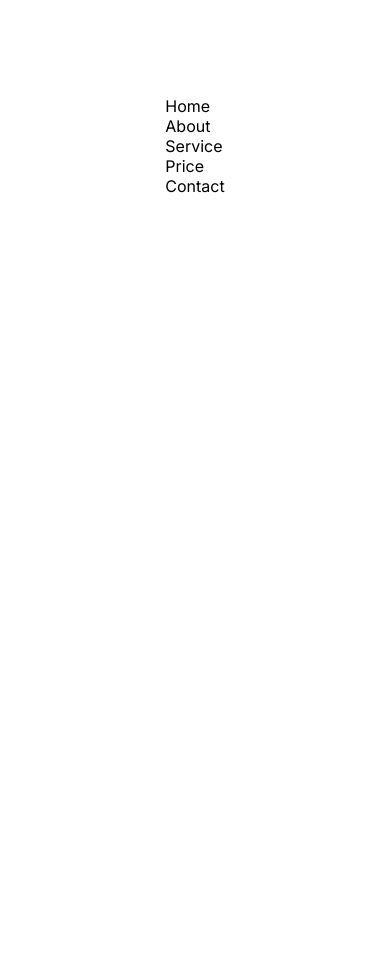
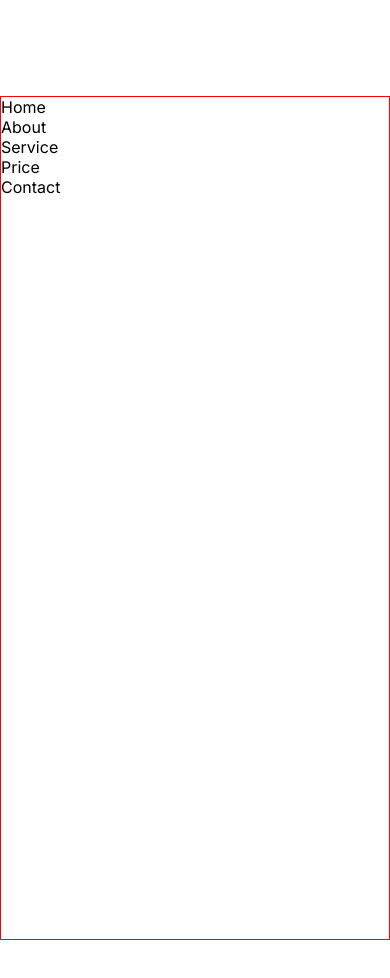
Before and after one commit to kohta9521/Tunify_Service_Site, a Next.js app: page / in a window 390 px wide. Shown: the top 978 px of the page. Before the commit the page ends 844 px from the top, so only its background shows below. Built offline with nearby package versions, Linux system fonts and the light colour scheme.

Commit message:
add new header

```diff
--- a/src/app/page.tsx
+++ b/src/app/page.tsx
@@ -3,11 +3,12 @@ import Image from "next/image";
 // scss
 import styles from "../styles/page.module.scss";
 import Header from "@/components/organism/Header";
+import Hero from "@/components/organism/Hero";
 
 export default function Home() {
   return (
     <main className={styles.main}>
-      <Header />
+      <Hero />
     </main>
   );
 }
--- a/src/components/organism/Hero.tsx
+++ b/src/components/organism/Hero.tsx
@@ -2,13 +2,16 @@ import React from "react";
 
 // scss
 import styles from "./styles/Hero.module.scss";
+import Header from "./Header";
 
 // components
 
 const Hero = () => {
   return (
     <div className={styles.hero}>
-      <div className={styles.container}></div>
+      <div className={styles.container}>
+        <Header />
+      </div>
     </div>
   );
 };
--- a/src/components/organism/styles/Header.module.scss
+++ b/src/components/organism/styles/Header.module.scss
@@ -0,0 +1,26 @@
+.header {
+    width: 90%;
+    height: 100px;
+
+  .leftBox {
+  }
+  .rightBox {
+  }
+}
+
+@media screen and (max-width: 1280px) {
+  .header {
+    .leftBox {
+    }
+    .rightBox {
+    }
+  }
+}
+@media screen and (max-width: 768px) {
+  .header {
+    .leftBox {
+    }
+    .rightBox {
+    }
+  }
+}
--- a/src/components/organism/styles/Hero.module.scss
+++ b/src/components/organism/styles/Hero.module.scss
@@ -0,0 +1,21 @@
+.hero {
+  width: 100vw;
+  height: 100vh;
+  border: 1px solid red;
+  .container {
+  }
+}
+
+@media screen and (max-width: 1280px) {
+  .hero {
+    .container {
+    }
+  }
+}
+
+@media screen and (max-width: 768px) {
+  .hero {
+    .container {
+    }
+  }
+}
```
